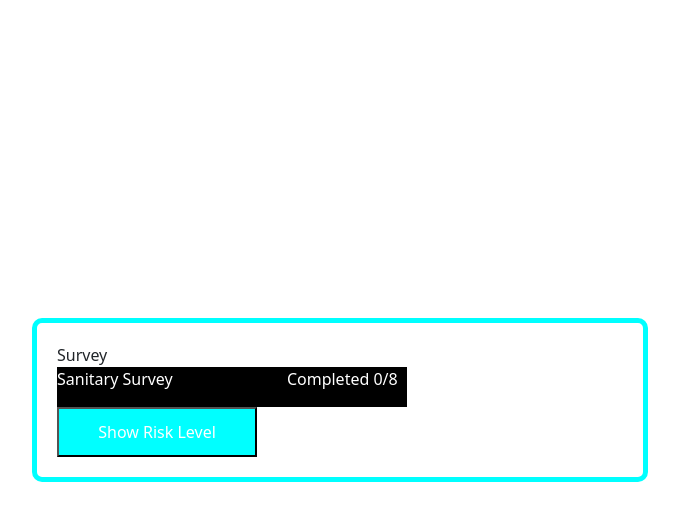
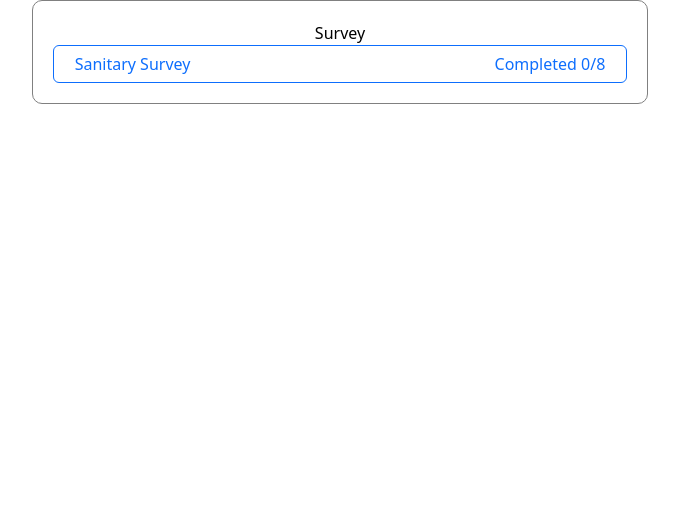
Before and after one commit to ICEP-DEV/SIMRA-UI, a React (Create React App) app: page /Survey in a window 1280 px wide. Shown: the top 520 px of the page, without its empty margins (300-979 px from the left). Built offline with nearby package versions, Linux system fonts and the light colour scheme.

Commit message:
styles updated

```diff
--- a/src/components/Survey.js
+++ b/src/components/Survey.js
@@ -31,8 +31,12 @@ function SanitaryInpection() {
   const [question7Answer, setQuestion7Answer] = useState('');
   const [question8Answer, setQuestion8Answer] = useState('');
 
+  const [showButton, setShowButton] = useState(false);
+const toggleButton = () => {
+setShowButton(!showButton); };
 
   const divStyleCentered = {
+    border: '5px solid blackS',
     display: 'flex',
     justifyContent: 'center',
     alignItems: 'center',
@@ -42,14 +46,18 @@ function SanitaryInpection() {
   };
 
   const divStyle = {
-    backgroundColor: 'black',
-    width: '350px',
+    backgroundColor: 'transparent', // Make the background color transparent
+    width: '100%',
     height: '40px',
-    color: 'white',
+    color: 'blue', // Set the text color to blue
+    border: '1px solid blue', // Add blue borders
+    borderRadius: '4px', // Optionally, add rounded corners
+
   };
 
+
   const divStyleSubmit = {
-    backgroundColor: 'Aqua',
+    backgroundColor: 'blue',
     width: '200px',
     height: '50px',
     color: 'white',
@@ -57,9 +65,11 @@ function SanitaryInpection() {
 
   };
   const containerStyle = {
-    border: '5px solid Aqua',
-    borderRadius: '10px', // Optional: Add rounded corners
-    padding: '20px', // Optional: Add padding to the container
+    border: '1px solid grey',
+    borderRadius: '10px',
+    padding: '20px',
+
+    alignItems: 'center',
   };
   const handleMenuClick = (menu) => {
     setActiveMenu(menu === activeMenu ? null : menu);
@@ -179,13 +189,12 @@ if (percentage <= 25) {
 
         <>
         <Container fluid>
-          <Row className="justify-content-center align-items-center min-vh-100">
+          <Row className="justify-content-center">
           <Col xs={12} sm={8} md={6}>
           <div backgroundColor='white' style={containerStyle}>
-        <div >Survey</div>
-          <div className="menu-item" style={divStyle} onClick={() => handleMenuClick('sanitary')}>
-            Sanitary Survey {completedProcessSanitarySurvey && <span style={{ marginLeft: '110px' }}>Completed {completedQuestions}/8</span>}
-          </div>
+        <div style={{color: 'black', textAlign: 'center'}}>Survey</div>
+
+          <Button variant="outline-primary" style={{ width: '100%' }} onClick={() => handleMenuClick('sanitary')} >Sanitary Survey {completedProcessSanitarySurvey && <span style={{ marginLeft: '300px' }}>Completed {completedQuestions}/8</span>}</Button>
           {activeMenu === 'sanitary' && (
             <div className="submenu">
 
@@ -365,45 +374,44 @@ if (percentage <= 25) {
                   </td>
                 </tr>
               </table>
+              <Popup
+  trigger={
+    <Button
+      variant="outline-primary" style={{ width: '50%' }}
+      onClick={handleFormSubmit}
 
-            </div>
-          )}
-
-<Popup
-  trigger={
-    <button
-      type="button"
-      onClick={handleFormSubmit}
-      style={divStyleSubmit}
     >
       Show Risk Level
-    </button>
+    </Button>
   }
   modal
   nested
 
   overlayStyle={{
-    backgroundColor: 'rgba(0, 0, 0, 0.5)', // This sets the background color with transparency
+    backgroundColor: 'rgba(0, 0, 0, 0.5)',
   }}
 >
   {(close) => (
 
-      <Card style={{ border: '5px solid aqua', margin: 0, padding: 0 }}>
+      <Card variant="outline-primary">
         <Card.Header>Risk Level:</Card.Header>
         <Card.Text>{riskLevelBlock}</Card.Text>
         <Card.Text className="text-center">
-          <button
-            type="button"
+          <Button
+            variant="outline-primary" style={{ width: '50%' }}
             onClick={showMethods}
-            style={divStyleSubmit}
           >
             METHODS
-          </button>
+          </Button>
         </Card.Text>
       </Card>
 
   )}
 </Popup>
+            </div>
+          )}
+
+
 
 
 
```
